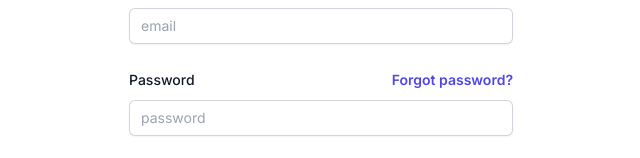
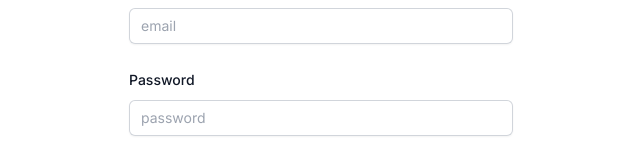
Before and after one commit to Nafiz-Anam/ph-study-routine-client, a Next.js app: page /signup in a window 1280 px wide. Shown: the part 340-498 px from the top of the page, without its empty margins (319-959 px from the left). Built offline with nearby package versions, Linux system fonts and the light colour scheme.

Commit message:
fixed link using next-link

```diff
--- a/src/components/forms/signinForm.jsx
+++ b/src/components/forms/signinForm.jsx
@@ -4,6 +4,7 @@ import { useAppDispatch } from "@/hooks/reduxHooks";
 import { setCredentials } from "@/redux/features/authSlice";
 import { useLoginUserMutation } from "@/redux/services/authApi";
 import { useForm } from "react-hook-form";
+import Link from "next/link";
 
 const LoginForm = () => {
     const {
@@ -91,12 +92,12 @@ const LoginForm = () => {
                 </form>
                 <p className="mt-10 text-center text-sm text-gray-500">
                     Not a user?{" "}
-                    <a
+                    <Link
                         href="/signup"
                         className="font-semibold leading-6 text-indigo-600 hover:text-indigo-500"
                     >
                         Sign up now
-                    </a>
+                    </Link>
                 </p>
             </div>
         </section>
--- a/src/components/forms/signupForm.jsx
+++ b/src/components/forms/signupForm.jsx
@@ -4,6 +4,7 @@ import { useAppDispatch } from "@/hooks/reduxHooks";
 import { setCredentials } from "@/redux/features/authSlice";
 import { useRegisterUserMutation } from "@/redux/services/authApi";
 import { useForm } from "react-hook-form";
+import Link from "next/link";
 
 const RegisterForm = () => {
     const {
@@ -60,14 +61,6 @@ const RegisterForm = () => {
                             >
                                 Password
                             </label>
-                            <div className="text-sm">
-                                <a
-                                    href="#"
-                                    className="font-semibold text-indigo-600 hover:text-indigo-500"
-                                >
-                                    Forgot password?
-                                </a>
-                            </div>
                         </div>
                         <div className="mt-2">
                             <input
@@ -93,12 +86,12 @@ const RegisterForm = () => {
                 </form>
                 <p className="mt-10 text-center text-sm text-gray-500">
                     Already have an account?{" "}
-                    <a
+                    <Link
                         href="/signin"
                         className="font-semibold leading-6 text-indigo-600 hover:text-indigo-500"
                     >
                         Sign in now
-                    </a>
+                    </Link>
                 </p>
             </div>
         </section>
```
